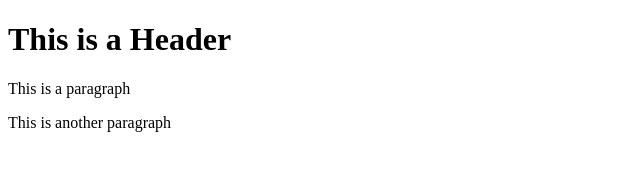
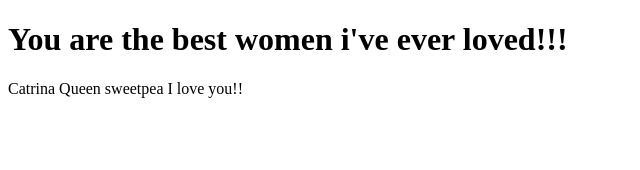
Before and after one commit to domeniqikNash/git-test, a website: page index.html in a window 1280 px wide. Shown: the whole page, without its empty margins (0-640 px from the left). Drawn offline with Linux system fonts and the light colour scheme.

```diff
--- a/index.html
+++ b/index.html
@@ -1,8 +1,8 @@
 <!DOCTYPE html>
 <html>
     <body>
-        <h1>This is a Header</h1>
-        <p>This is a paragraph</p>
-        <p>This is another paragraph</p>
+        <h1><stronge>You are the best women i've ever loved!!!</stronge></h1>
+        <p>Catrina Queen sweetpea I love you!!</p>
+
     </body>
 </html>
```
Also changed, not shown: package.json (added, +25 -0 lines), 2 other files.
